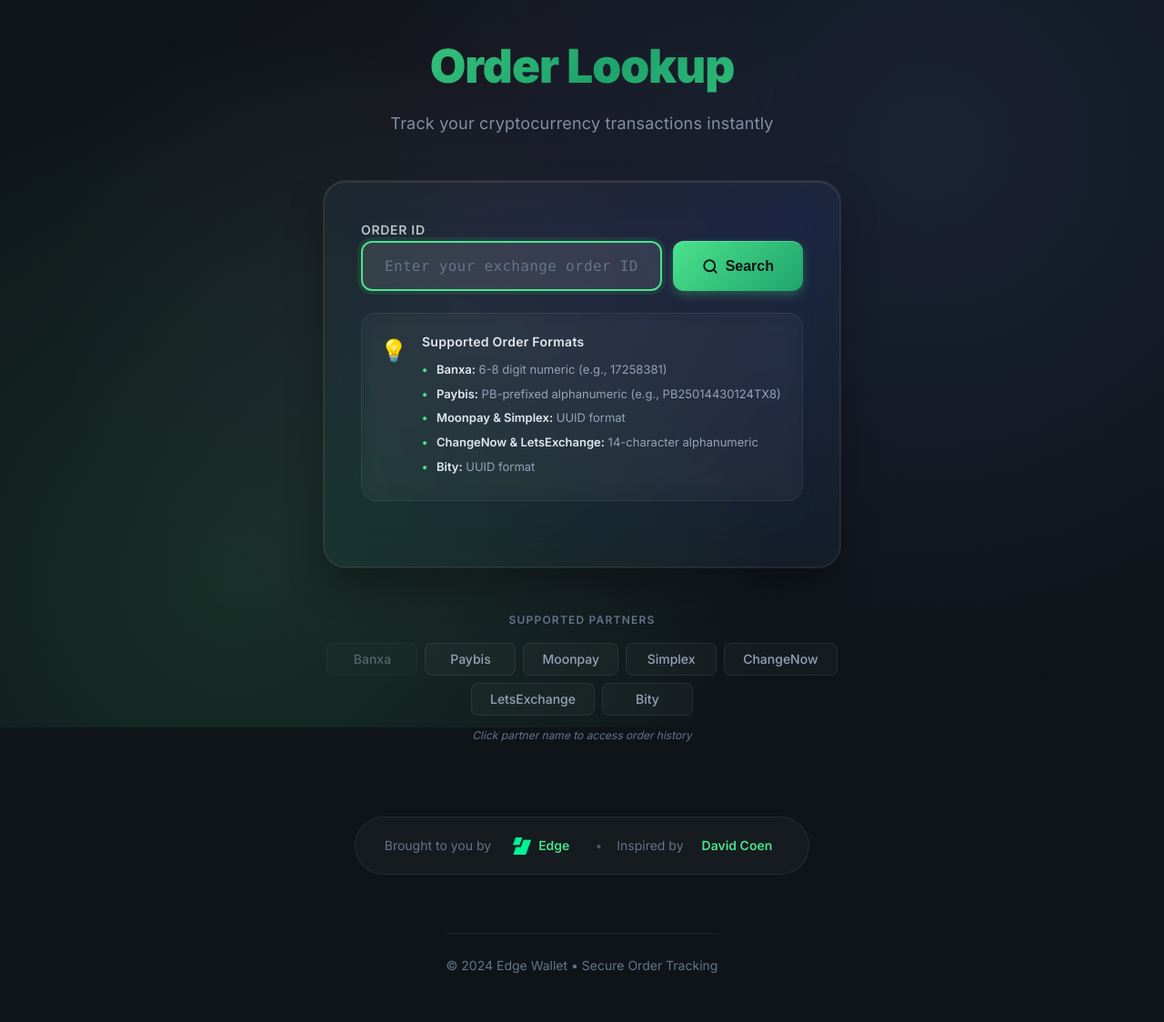
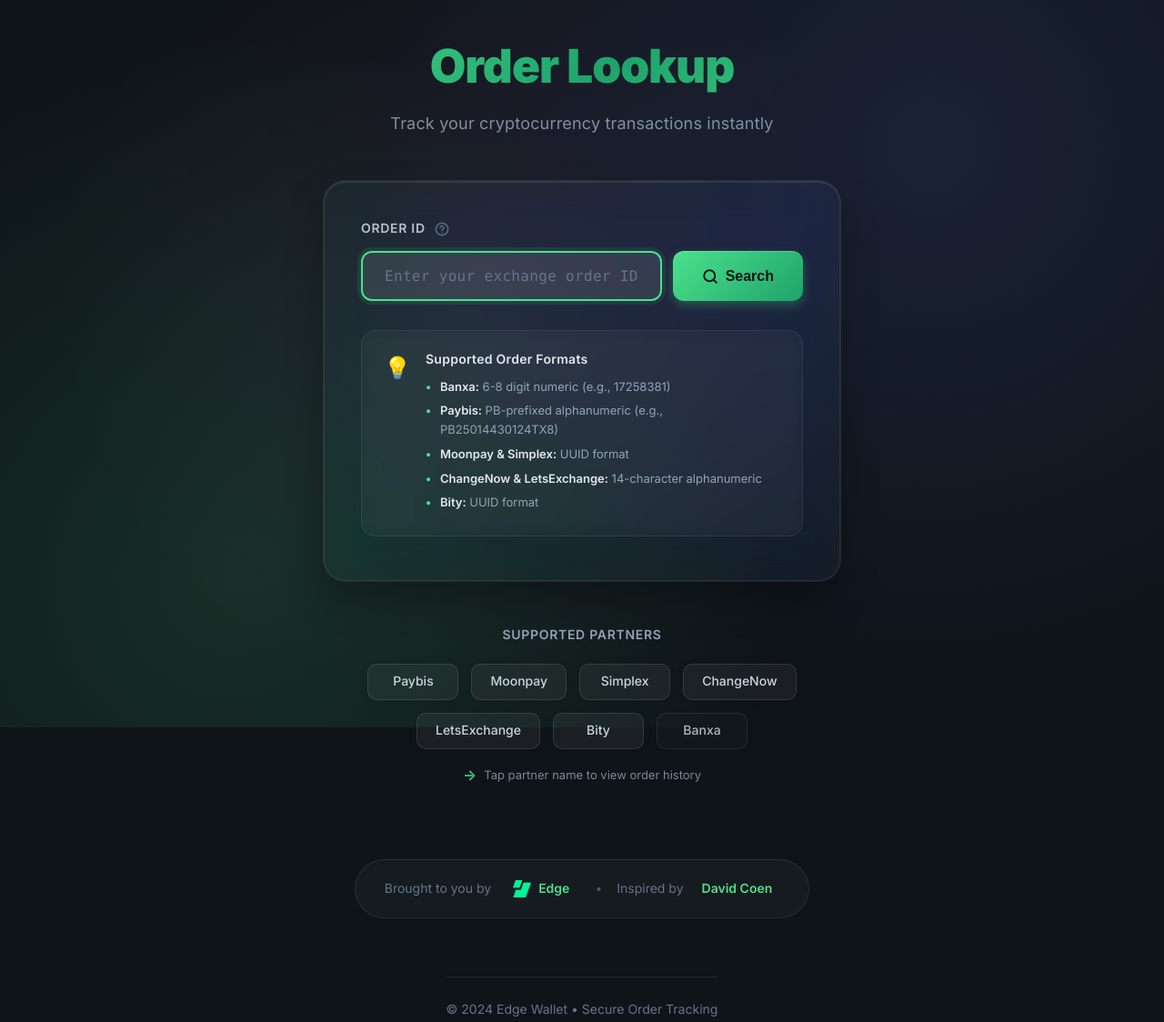
Before and after one commit to EdgeApp/edge-order-lookup, a website: page index.html in a window 1280 px wide. Shown: the whole page at 91% size. Drawn offline with Linux system fonts and the light colour scheme.

Commit message:
fix: update Simplex and Bity order status links, add Bity login, improve partner button visibility and UI

```diff
--- a/api.js
+++ b/api.js
@@ -30,7 +30,7 @@
     simplex: {
         name: 'Simplex',
         pattern: /^[0-9a-f]{8}-[0-9a-f]{4}-[0-9a-f]{4}-[0-9a-f]{4}-[0-9a-f]{12}$/i,
-        url: 'https://payment-status.simplex.com/#/',
+        url: 'https://payment-status.simplex.com/?#/payment/',
         description: 'Cryptocurrency payment processor'
     },
     changenow: {
@@ -48,7 +48,7 @@
     bity: {
         name: 'Bity',
         pattern: /^[0-9a-f]{8}-[0-9a-f]{4}-[0-9a-f]{4}-[0-9a-f]{4}-[0-9a-f]{12}$/i,
-        url: 'https://go.bity.com/order-status?reference=',
+        url: 'https://sophia.bity.com/?id=',
         description: 'Swiss crypto exchange & payment processor'
     }
 };
--- a/index.html
+++ b/index.html
@@ -17,8 +17,17 @@
         <main class="main-content">
             <form class="search-container" onsubmit="event.preventDefault(); handleSearch();">
                 <div class="input-group">
-                    <label for="orderId" class="input-label">Order ID</label>
-                    <div class="input-wrapper">
+                    <label for="orderId" class="input-label">ORDER ID
+                        <span class="info-bubble" tabindex="0">
+                            <svg width="16" height="16" viewBox="0 0 24 24" fill="none" stroke="currentColor" stroke-width="2.5" stroke-linecap="round" stroke-linejoin="round" style="vertical-align:middle;">
+                                <circle cx="12" cy="12" r="10"/>
+                                <path d="M9.09 9a3 3 0 0 1 5.83 1c0 2-3 3-3 3"/>
+                                <line x1="12" y1="17" x2="12.01" y2="17"/>
+                            </svg>
+                            <span class="info-tooltip">Find your order ID in your order confirmation email</span>
+                        </span>
+                    </label>
+                    <div class="input-wrapper search-bar-area">
                         <input
                             type="text"
                             id="orderId"
@@ -66,15 +75,15 @@
         <div class="partners-logos">
             <div class="partners-title">Supported Partners</div>
             <div class="partners-row">
-                <span class="partner-name no-hover" data-hover="Not Available">Banxa</span>
                 <a href="https://payb.is/" target="_blank" class="partner-name" data-hover="Login">Paybis</a>
                 <a href="https://buy.moonpay.com/trade_history" target="_blank" class="partner-name" data-hover="Login">Moonpay</a>
-                <a href="https://payment-status.simplex.com/?#/" target="_blank" class="partner-name" data-hover="Check Status">Simplex</a>
+                <a href="https://payment-status.simplex.com/#/" target="_blank" class="partner-name" data-hover="Check Status">Simplex</a>
                 <a href="https://changenow.io/status-page" target="_blank" class="partner-name" data-hover="Check Status">ChangeNow</a>
                 <a href="https://letsexchange.io/transaction-status" target="_blank" class="partner-name" data-hover="Check Status">LetsExchange</a>
-                <a href="https://sophia.bity.com" target="_blank" class="partner-name" data-hover="Check Status">Bity</a>
+                <a href="https://my.bity.com/login" target="_blank" class="partner-name" data-hover="Login">Bity</a>
+                <span class="partner-name no-hover" data-hover="Not Available">Banxa</span>
             </div>
-            <div class="partners-note">Click partner name to access order history</div>
+            <div class="partners-note">Tap partner name to view order history</div>
         </div>
 
         <div class="attribution">
--- a/script-fixed.js
+++ b/script-fixed.js
@@ -28,7 +28,7 @@
     simplex: {
         name: 'Simplex',
         pattern: /^[0-9a-f]{8}-[0-9a-f]{4}-[0-9a-f]{4}-[0-9a-f]{4}-[0-9a-f]{12}$/i,
-        url: 'https://payment-status.simplex.com/#/', // FIXED URL
+        url: 'https://payment-status.simplex.com/?#/payment/', // FIXED URL
         description: 'Cryptocurrency payment processor'
     },
     changenow: {
--- a/script.js
+++ b/script.js
@@ -30,7 +30,7 @@
     simplex: {
         name: 'Simplex',
         pattern: /^[0-9a-f]{8}-[0-9a-f]{4}-[0-9a-f]{4}-[0-9a-f]{4}-[0-9a-f]{12}$/i,
-        url: 'https://payment-status.simplex.com/#/',
+        url: 'https://payment-status.simplex.com/?#/payment/',
         description: 'Cryptocurrency payment processor'
     },
     changenow: {
@@ -49,7 +49,7 @@
         name: 'Bity',
         // Bity now uses UUID format
         pattern: /^[0-9a-f]{8}-[0-9a-f]{4}-[0-9a-f]{4}-[0-9a-f]{4}-[0-9a-f]{12}$/i,
-        url: 'https://go.bity.com/order-status?reference=',
+        url: 'https://sophia.bity.com/?id=',
         description: 'Swiss crypto exchange & payment processor'
     }
 };
--- a/styles.css
+++ b/styles.css
@@ -120,17 +120,20 @@
 /* Search container improvements */
 .search-container {
     width: 100%;
-    margin-bottom: 1.5rem;
+    margin-bottom: 2rem;
 }
 
 .input-label {
     font-weight: 600;
     color: #e2e8f0;
     font-size: 0.875rem;
-    margin-bottom: 0.75rem;
+    margin-bottom: 0.875rem;
     letter-spacing: 0.05em;
     text-transform: uppercase;
     opacity: 0.8;
+    display: flex;
+    align-items: center;
+    gap: 0.25rem;
 }
 
 .input-wrapper {
@@ -416,10 +419,11 @@
 .info-note {
     display: flex;
     gap: 1rem;
-    padding: 1.25rem;
+    padding: 1.25rem 1.5rem;
     background: rgba(255, 255, 255, 0.02);
     border-radius: 16px;
-    margin-bottom: 2rem;
+    margin-top: 0.5rem;
+    margin-bottom: 0.5rem;
     border: 1px solid rgba(255, 255, 255, 0.08);
     backdrop-filter: blur(10px);
     animation: fadeInUp 0.8s ease-out 0.4s both;
@@ -479,18 +483,22 @@
 }
 
 .partners-title {
-    font-size: 0.75rem;
-    color: #64748b;
-    margin-bottom: 1rem;
-    letter-spacing: 0.1em;
+    font-size: 0.875rem;
+    color: #94a3b8;
+    margin-bottom: 1.25rem;
+    letter-spacing: 0.05em;
     text-transform: uppercase;
     font-weight: 600;
+    display: flex;
+    align-items: center;
+    justify-content: center;
+    gap: 0.5rem;
 }
 
 .partners-row {
     display: flex;
     justify-content: center;
-    gap: 0.5rem;
+    gap: 0.875rem;
     flex-wrap: wrap;
     align-items: center;
 }
@@ -498,22 +506,43 @@
 .partner-name {
     font-size: 0.875rem;
     font-weight: 500;
-    color: #94a3b8;
-    background: rgba(255, 255, 255, 0.03);
+    color: #cbd5e1;
+    background: rgba(255, 255, 255, 0.05);
     padding: 0.5rem 1.25rem;
-    border-radius: 8px;
-    transition: all 0.2s ease;
+    border-radius: 10px;
+    transition: all 0.3s ease;
     text-decoration: none;
     display: inline-flex;
     align-items: center;
     justify-content: center;
-    border: 1px solid rgba(255, 255, 255, 0.08);
+    border: 1px solid rgba(255, 255, 255, 0.1);
     position: relative;
     overflow: hidden;
     min-width: 100px;
-    height: 36px;
+    height: 40px;
     text-align: center;
+    box-shadow: 0 2px 8px rgba(0, 0, 0, 0.1);
+    animation: buttonAppear 0.5s ease-out backwards;
 }
+
+@keyframes buttonAppear {
+    from {
+        opacity: 0;
+        transform: translateY(10px);
+    }
+    to {
+        opacity: 1;
+        transform: translateY(0);
+    }
+}
+
+.partner-name:nth-child(1) { animation-delay: 0.7s; }
+.partner-name:nth-child(2) { animation-delay: 0.8s; }
+.partner-name:nth-child(3) { animation-delay: 0.9s; }
+.partner-name:nth-child(4) { animation-delay: 1s; }
+.partner-name:nth-child(5) { animation-delay: 1.1s; }
+.partner-name:nth-child(6) { animation-delay: 1.2s; }
+.partner-name:nth-child(7) { animation-delay: 1.3s; }
 
 .partner-name::before {
     content: attr(data-hover);
@@ -527,18 +556,18 @@
     display: flex;
     align-items: center;
     justify-content: center;
-    background: rgba(255, 255, 255, 0.05);
-    color: #e2e8f0;
+    background: linear-gradient(135deg, rgba(75, 226, 140, 0.1) 0%, rgba(31, 163, 107, 0.1) 100%);
+    color: #4be28c;
     opacity: 0;
     transform: translateY(100%);
-    transition: all 0.2s ease;
+    transition: all 0.3s ease;
     font-size: 0.8125rem;
-    font-weight: 500;
+    font-weight: 600;
     padding: 0;
     margin: 0;
     line-height: 1;
     white-space: nowrap;
-    border-radius: 8px;
+    border-radius: 10px;
 }
 
 .partner-name:hover::before {
@@ -548,14 +577,16 @@
 
 .partner-name:hover {
     color: transparent;
-    border-color: rgba(255, 255, 255, 0.15);
-    transform: translateY(-2px);
-    box-shadow: 0 4px 12px rgba(0, 0, 0, 0.1);
+    border-color: rgba(75, 226, 140, 0.3);
+    transform: translateY(-3px);
+    box-shadow: 0 6px 20px rgba(0, 0, 0, 0.15), 0 0 20px rgba(75, 226, 140, 0.1);
+    background: rgba(255, 255, 255, 0.08);
 }
 
 .partner-name.no-hover {
-    cursor: default;
-    opacity: 0.5;
+    cursor: not-allowed;
+    opacity: 0.85;
+    background: rgba(255, 255, 255, 0.02);
 }
 
 .partner-name.no-hover:hover {
@@ -563,7 +594,7 @@
     transform: none;
     border-color: rgba(255, 255, 255, 0.08);
     box-shadow: none;
-    color: #94a3b8;
+    color: transparent;
 }
 
 .partner-name.no-hover::before {
@@ -573,10 +604,22 @@
 
 .partners-note {
     text-align: center;
-    margin-top: 0.75rem;
-    font-size: 0.75rem;
-    color: #64748b;
-    font-style: italic;
+    margin-top: 1rem;
+    font-size: 0.8125rem;
+    color: #94a3b8;
+    font-style: normal;
+    opacity: 0.8;
+    display: flex;
+    align-items: center;
+    justify-content: center;
+    gap: 0.5rem;
+}
+
+.partners-note::before {
+    content: '→';
+    color: #4be28c;
+    font-weight: bold;
+    font-size: 1rem;
 }
 
 /* Footer improvements */
@@ -965,3 +1008,67 @@
 #results {
     margin-bottom: 2.5rem;
 }
+
+/* Info bubble for ORDER ID */
+.info-bubble {
+    display: inline-block;
+    position: relative;
+    margin-left: 0.4rem;
+    cursor: pointer;
+    vertical-align: middle;
+}
+.info-bubble svg {
+    color: #64748b;
+    transition: all 0.2s ease;
+}
+.info-bubble:focus svg,
+.info-bubble:hover svg {
+    color: #4be28c;
+}
+.info-tooltip {
+    visibility: hidden;
+    opacity: 0;
+    position: absolute;
+    left: 50%;
+    top: 100%;
+    margin-top: 8px;
+    transform: translateX(-50%);
+    background: rgba(24, 31, 41, 0.98);
+    color: #e2e8f0;
+    padding: 0.6rem 1rem;
+    border-radius: 8px;
+    font-size: 0.8125rem;
+    font-weight: 400;
+    white-space: nowrap;
+    box-shadow: 0 4px 16px rgba(0,0,0,0.25);
+    z-index: 10;
+    text-align: center;
+    pointer-events: none;
+    border: 1px solid rgba(75, 226, 140, 0.2);
+    transition: all 0.2s ease;
+}
+.info-tooltip::before {
+    content: '';
+    position: absolute;
+    top: -6px;
+    left: 50%;
+    transform: translateX(-50%);
+    width: 0;
+    height: 0;
+    border-left: 6px solid transparent;
+    border-right: 6px solid transparent;
+    border-bottom: 6px solid rgba(24, 31, 41, 0.98);
+}
+.info-bubble:hover .info-tooltip,
+.info-bubble:focus .info-tooltip {
+    visibility: visible;
+    opacity: 1;
+}
+
+/* Spacing improvements for search area and info box */
+.input-group {
+    width: 100%;
+}
+.search-bar-area {
+    width: 100%;
+}
```
